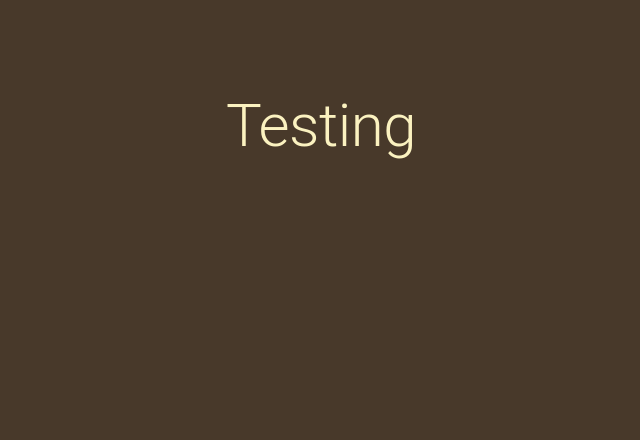
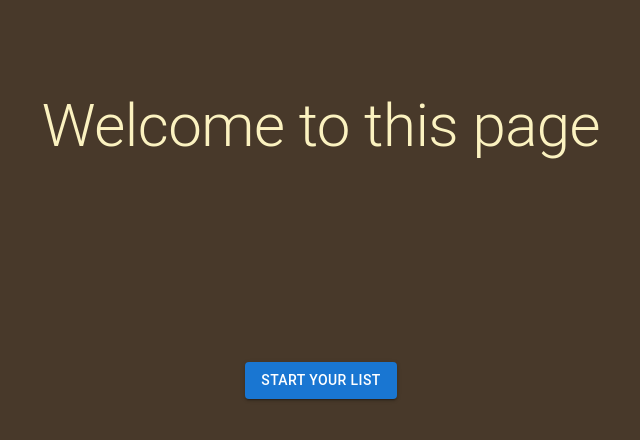
Before and after one commit to guitrentini96/memory-generator, a React (Create React App) app: page / in a window 1280 px wide. Shown: the top 440 px of the page, without its empty margins (319-959 px from the left). Built offline with nearby package versions, Linux system fonts and the light colour scheme; the HTML template or start-up script is replaced by a standard one; a web font is replaced by a local one.

Commit message:
simple welcome and list views

```diff
--- a/src/App.css
+++ b/src/App.css
@@ -1,3 +1,4 @@
 body{
   background-color: #48392A;
+  color:#FBF2C0;
 }
--- a/src/App.tsx
+++ b/src/App.tsx
@@ -1,13 +1,15 @@
 import React from 'react';
 import './App.css';
 import GeneralContainer from './components/GeneralContainer';
-
-import {Typography} from '@mui/material'
+import WelcomePage from './components/WelcomePage';
+import ListPage from './components/ListPage'
 
 function App() {
+  const [startList, setStartList] = React.useState<boolean>(false)
+
   return (
     <GeneralContainer>
-      <Typography color='#FBF2C0' variant='h2'>Testing</Typography>
+      {startList ? <ListPage/> : <WelcomePage setStartList={setStartList}/> }
     </GeneralContainer>
   );
 }
--- /dev/null
+++ b/src/components/ListPage.tsx
@@ -0,0 +1,22 @@
+import React from 'react'
+import {Typography, Button} from '@mui/material'
+import { Item } from '../model'
+import NewItem from './NewItem'
+
+const ListPage:React.FC = () => {
+    const [items, setItems] = React.useState<Item[]>([])
+
+    const addItem = () => {
+        setItems([...items,{title:'aaa',description:'bbb'}])
+    }
+
+    return (
+        <>
+            <Typography variant='h3'>List Started</Typography>
+            {items.map(item => <NewItem item={item}/>)}
+            <Button variant='contained' sx={{marginTop:'30px'}} onClick={addItem}>Add new Item</Button>
+        </>
+    )
+}
+
+export default ListPage
--- /dev/null
+++ b/src/components/NewItem.tsx
@@ -0,0 +1,18 @@
+import React from 'react'
+import {Typography, Stack} from '@mui/material'
+import {Item} from '../model'
+
+interface Props{
+    item: Item
+}
+const NewItem:React.FC<Props> = ({item}) => {
+
+    return (
+        <Stack p={'10px'}>
+            <Typography>{item.title}</Typography>
+            <Typography>{item.description}</Typography>
+        </Stack>
+    )
+}
+
+export default NewItem
--- /dev/null
+++ b/src/components/WelcomePage.tsx
@@ -0,0 +1,17 @@
+import React from 'react'
+import {Typography, Button} from "@mui/material"
+
+interface Props{
+    setStartList: React.Dispatch<React.SetStateAction<boolean>>;
+}
+
+const WelcomePage:React.FC<Props> = ({setStartList}) => {
+  return (
+    <>
+    <Typography variant='h2'>Welcome to this page</Typography>
+    <Button onClick={() => setStartList(true)} variant='contained' sx={{marginTop:'200px'}}>Start your list</Button>
+    </>
+  )
+}
+
+export default WelcomePage
--- /dev/null
+++ b/src/model.ts
@@ -0,0 +1,4 @@
+export interface Item{
+    title:string;
+    description:string;
+}
```
